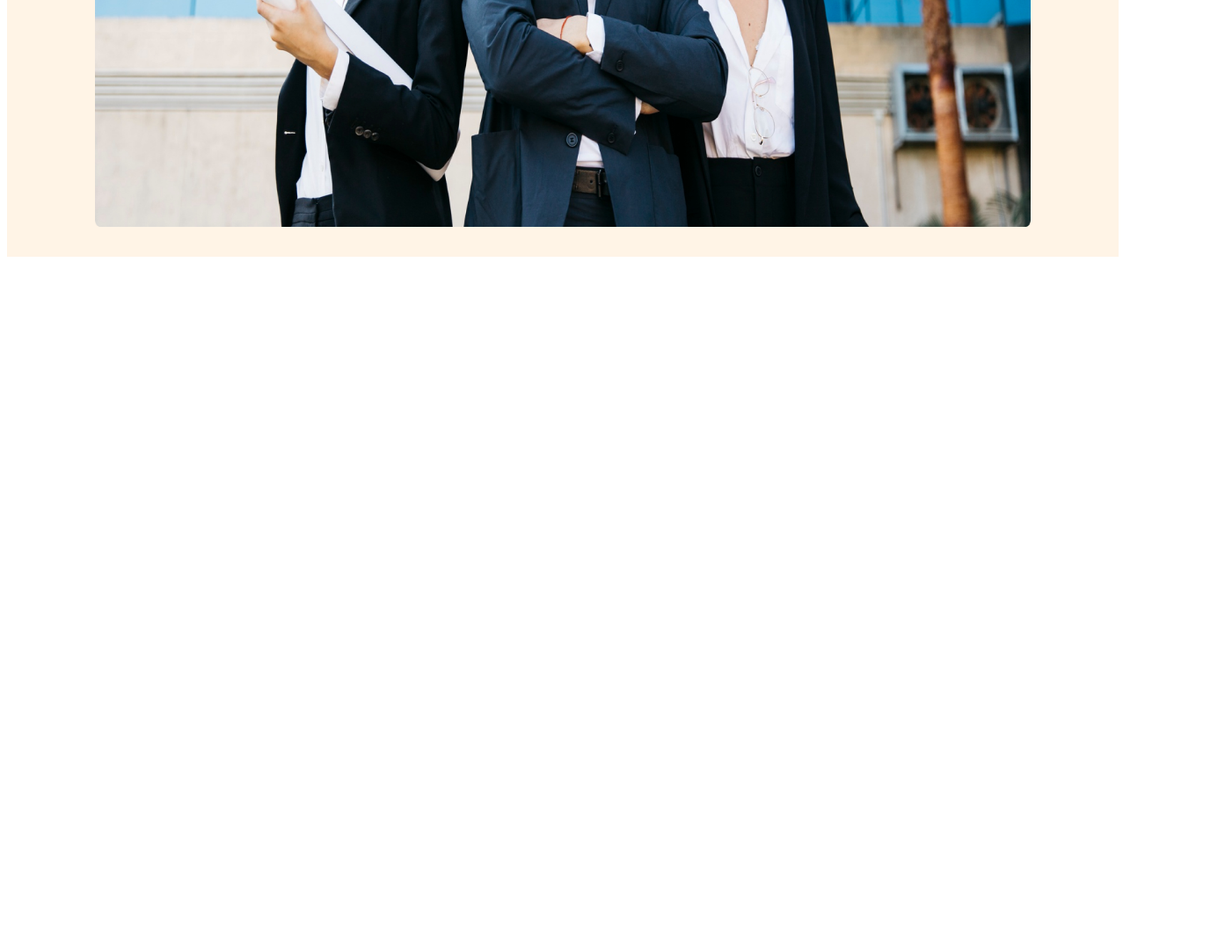
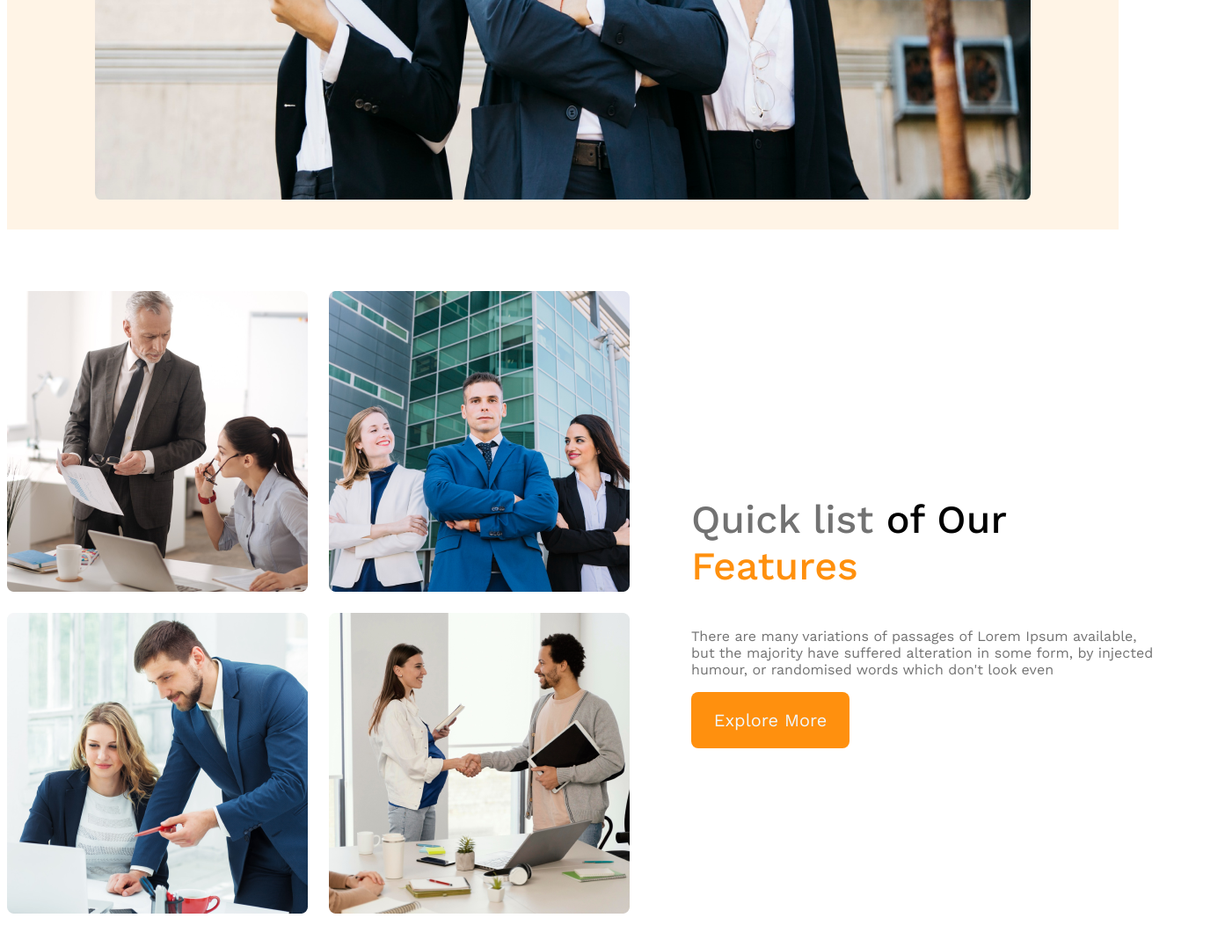
Before and after one commit to MdShaharulIslam/g3-Responcive-protfolio, a plain HTML site: page index.html in a window 1280 px wide. Shown: the part 963-2040 px from the top of the page at 88% size, 1393 px wide, since content can reach past the window. Before the commit the page ends 1263 px from the top, so only its background shows below. Drawn offline with nearby package versions, Linux system fonts and the light colour scheme; a web font is replaced by a local one.

Commit message:
team responcive added

```diff
--- a/Style/style.css
+++ b/Style/style.css
@@ -3,11 +3,7 @@
 * {
   font-family: "Work Sans", sans-serif;
 }
-/* body {
-  width: 1920px;
-  height: 4760px;
-  border: 2px solid red;
-} */
+
 
 .header {
   background: rgba(255, 144, 14, 0.1);
@@ -20,7 +16,7 @@ nav {
 }
 .nav-title {
   color: #131313;
-  font-size: 2.8rem;
+  font-size: 34px;
   font-weight: 700;
 }
 nav > ul {
@@ -31,7 +27,7 @@ nav li {
   list-style: none;
   margin-left: 20px;
   font-weight: 500;
-  font-size: 18px;
+  font-size: 20px;
 }
 nav li a {
   color: #424242;
@@ -50,13 +46,13 @@ nav li a {
 }
 .banner-discribtion {
   color: #727272;
-  font-size: 16px;
+
   font-weight: 400;
 }
 
 .primary-btn {
   width: 180px;
-  height: 64px;
+  height: 4rem;
   border-radius: 8px;
   background: #ff900e;
   border: none;
@@ -74,25 +70,79 @@ nav li a {
   height: 700px;
   margin: 10px auto;
 }
+
+/* Header Ebd */
+/* main style */
+main {
+  max-width: 1440px;
+  margin: 70px auto;
+}
+/* team style */
+.team {
+  display: flex;
+  align-items: center;
+}
+.team-img-container {
+  display: grid;
+  grid-template-columns: repeat(2, 1fr);
+  gap: 24px;
+}
+.team-contant {
+  padding-left: 70px;
+  padding-right: 70px;
+}
+.team-contant-title {
+  width: 468px;
+  font-size: 2.8rem;
+  font-weight: 500;
+}
+.team-contant-title .quick-list {
+  color: #727272;
+}
+.team-contant-title .features-text {
+  color: #ff900e;
+}
+.team-contant-discription {
+  width: 537px;
+  color: #727272;
+}
+
+
+
+
+
+
+
+
 /* responsive styles mobile device*/
 @media screen and (max-width: 576px) {
     .header {
       padding: 20px;
     }
-  nav {
+    nav, .team {
       flex-direction: column;
     }
     nav ul {
       flex-direction: column;
     }
+    .team-img-container {grid-template-columns: 1fr;}
+    .team-contant{margin-left: 150px;}
+
   }
   /* medium device */
-@media screen  and (max-width: 960px) {
+  @media screen and (min-width:576px) and (max-width: 960px) {
     .header {
       padding: 50px;
     }
-  nav {
+    nav, .team {
       flex-direction: column;
     }
+    .team-img-container {grid-template-columns: 1fr;}
+    .team-contant{margin-left: 150px;}
+  }
+
+  @media screen and (min-width:960px) and (max-width: 1200px){
+    .team {
+        flex-direction: column;}
 
   }
--- a/index.html
+++ b/index.html
@@ -7,6 +7,7 @@
     <link rel="stylesheet" href="Style/style.css" />
   </head>
   <body>
+    <!-- header Start -->
     <header class="header">
       <nav>
         <h2 class="nav-title">G3Architects</h2>
@@ -27,9 +28,33 @@
             humour, or randomised words which don't look even
           </p>
           <button class="primary-btn">Explore More</button>
-        </div><img src="images/banner.png" alt="#" />
+        </div>
+        <img src="images/banner.png" alt="#" />
       </div>
-
     </header>
+    <!-- header End -->
+    <main>
+      <!-- team section start -->
+      <section class="team">
+        <div class="team-img-container">
+          <img src="images/team1.png" alt="" />
+          <img src="images/team2.png" alt="" />
+          <img src="images/team3.png" alt="" />
+          <img src="images/team4.png" alt="" />
+        </div>
+        <div class="team-contant">
+          <h3 class="team-contant-title">
+            <span class="quick-list">Quick list</span> <span class="sp2">of Our</span>
+            <span class="features-text">Features</span>
+          </h3>
+          <p class="team-contant-discription">
+            There are many variations of passages of Lorem Ipsum available, but
+            the majority have suffered alteration in some form, by injected
+            humour, or randomised words which don't look even
+          </p>
+          <button class="primary-btn">Explore More</button>
+        </div>
+      </section>
+    </main>
   </body>
 </html>
```
Lines whose indentation alone changed are shown as unchanged.
